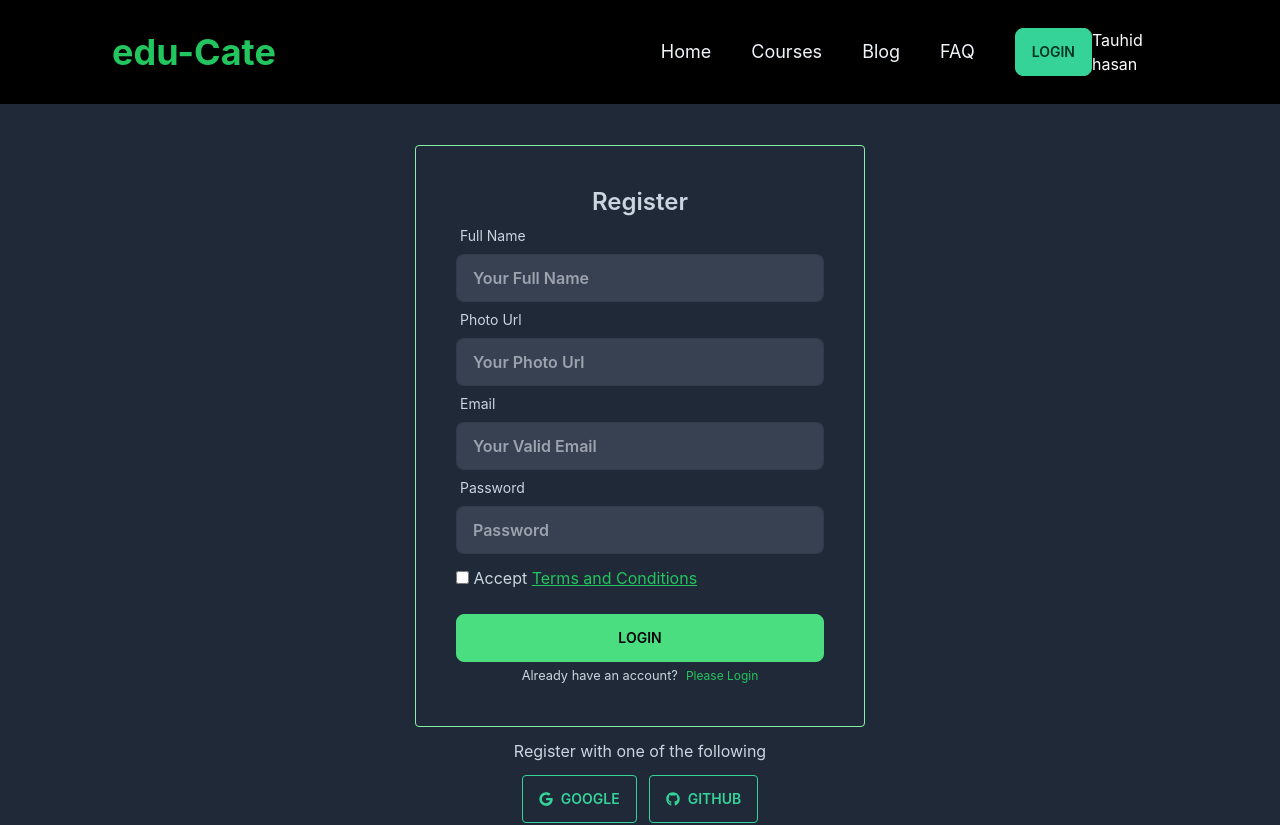
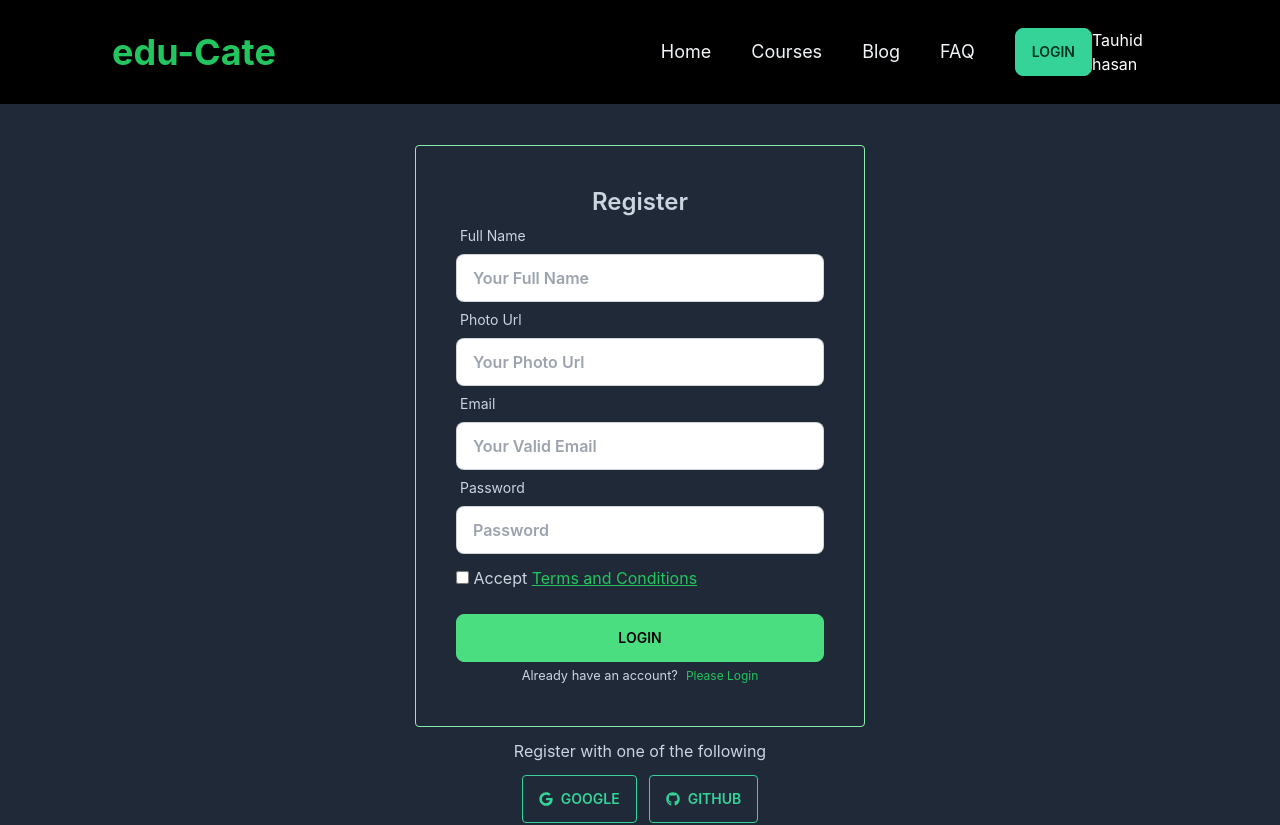
Before and after one commit to tauhid-hasan-dev/edu-cate-ed-tech-client, a React (Create React App) app: page /register in a window 1280 px wide. Shown: the top 825 px of the page. Built offline with nearby package versions, Linux system fonts and the light colour scheme.

Commit message:
create user done in registration form

```diff
--- a/src/components/Login/Register/Register.js
+++ b/src/components/Login/Register/Register.js
@@ -17,6 +17,15 @@ const Register = () => {
         const photoURL = form.photourl.value;
         const password = form.password.value;
         console.log(name, email, photoURL, password);
+
+        createUser(email, password)
+            .then(result => {
+                const user = result.user;
+                console.log(user)
+            })
+            .catch(e => {
+                console.error(e);
+            })
     }
 
     return (
@@ -27,25 +36,25 @@ const Register = () => {
                     <label className="label">
                         <span className="label-text text-slate-300">Full Name</span>
                     </label>
-                    <input type="text" name='name' placeholder="Your Full Name" className="input input-bordered text-green-400 font-semibold bg-gray-700" required />
+                    <input type="text" name='name' placeholder="Your Full Name" className="input input-bordered text-green-700 font-semibold " required />
                 </div>
                 <div className="form-control">
                     <label className="label">
                         <span className="label-text text-slate-300">Photo Url</span>
                     </label>
-                    <input type="text" name='photourl' placeholder="Your Photo Url" className="input input-bordered text-green-400 font-semibold bg-gray-700" required />
+                    <input type="text" name='photourl' placeholder="Your Photo Url" className="input input-bordered text-green-700 font-semibold " required />
                 </div>
                 <div className="form-control">
                     <label className="label">
                         <span className="label-text text-slate-300">Email</span>
                     </label>
-                    <input type="email" name='email' placeholder="Your Valid Email" className="input input-bordered text-green-400 font-semibold bg-gray-700" required />
+                    <input type="email" name='email' placeholder="Your Valid Email" className="input input-bordered text-green-700 font-semibold " required />
                 </div>
                 <div className="form-control">
                     <label className="label">
                         <span className="label-text text-slate-300">Password</span>
                     </label>
-                    <input type="password" name='password' placeholder="Password" className="input input-bordered text-green-400 font-semibold bg-gray-700" required />
+                    <input type="password" name='password' placeholder="Password" className="input input-bordered text-green-700 font-semibold " required />
 
                 </div>
                 <div className='text-red-600 bg-red-100 mb-3 mt-2 '>
```
